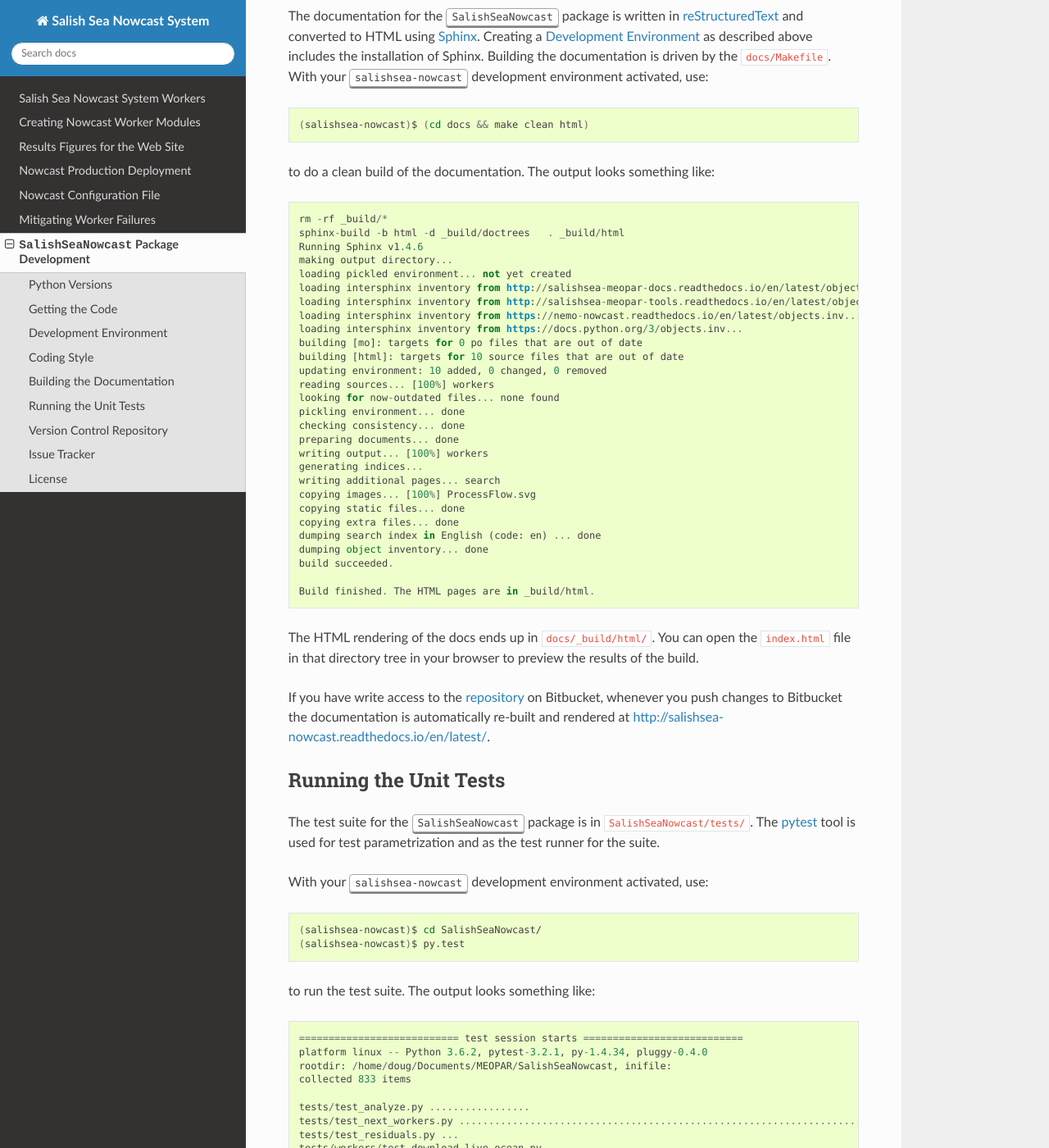
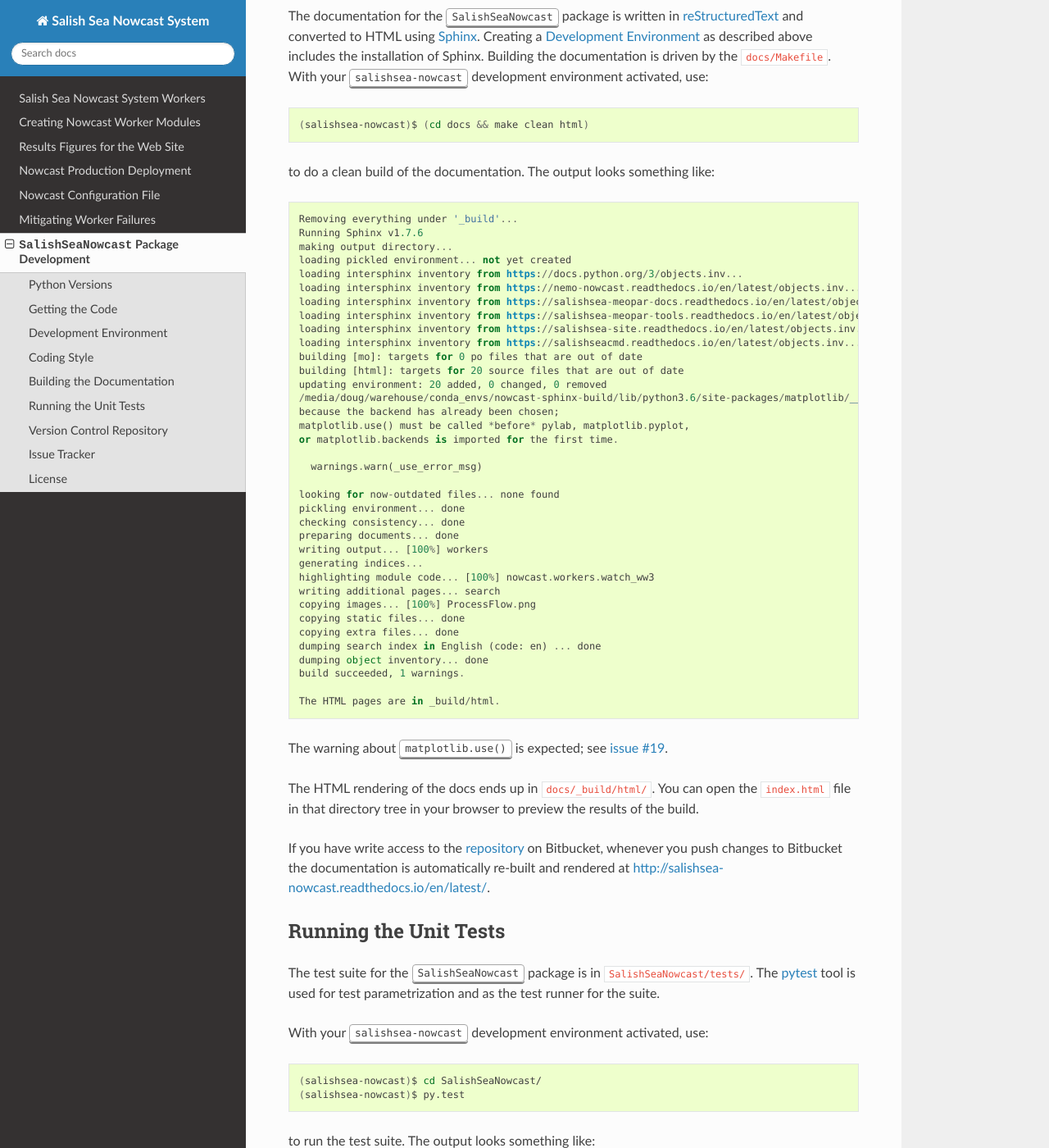
Before and after one commit to SalishSeaCast/SalishSeaNowcast, a Sphinx documentation site: the page built from docs/pkg_development.rst, in a window 1280 px wide and 1400 px high, scrolled down 2094 px. Shown: the whole window at 82% size. Built offline with Sphinx 7.4.7 and the Read the Docs theme 2.0.0, drawn with Linux system fonts in a browser that asks for light colours; the version number could not be read and is left out.

Commit message:
Update docs build section of package dev docs.

```diff
--- a/docs/pkg_development.rst
+++ b/docs/pkg_development.rst
@@ -192,34 +192,46 @@
 to do a clean build of the documentation.
 The output looks something like::
 
-  rm -rf _build/*
-  sphinx-build -b html -d _build/doctrees   . _build/html
-  Running Sphinx v1.4.6
+  Removing everything under '_build'...
+  Running Sphinx v1.7.6
   making output directory...
   loading pickled environment... not yet created
-  loading intersphinx inventory from http://salishsea-meopar-docs.readthedocs.io/en/latest/objects.inv...
-  loading intersphinx inventory from http://salishsea-meopar-tools.readthedocs.io/en/latest/objects.inv...
+  loading intersphinx inventory from https://docs.python.org/3/objects.inv...
   loading intersphinx inventory from https://nemo-nowcast.readthedocs.io/en/latest/objects.inv...
-  loading intersphinx inventory from https://docs.python.org/3/objects.inv...
+  loading intersphinx inventory from https://salishsea-meopar-docs.readthedocs.io/en/latest/objects.inv...
+  loading intersphinx inventory from https://salishsea-meopar-tools.readthedocs.io/en/latest/objects.inv...
+  loading intersphinx inventory from https://salishsea-site.readthedocs.io/en/latest/objects.inv...
+  loading intersphinx inventory from https://salishseacmd.readthedocs.io/en/latest/objects.inv...
   building [mo]: targets for 0 po files that are out of date
-  building [html]: targets for 10 source files that are out of date
-  updating environment: 10 added, 0 changed, 0 removed
-  reading sources... [100%] workers
+  building [html]: targets for 20 source files that are out of date
+  updating environment: 20 added, 0 changed, 0 removed
+  /media/doug/warehouse/conda_envs/nowcast-sphinx-build/lib/python3.6/site-packages/matplotlib/__init__.py:1357: UserWarning:  This call to matplotlib.use() has no effect
+  because the backend has already been chosen;
+  matplotlib.use() must be called *before* pylab, matplotlib.pyplot,
+  or matplotlib.backends is imported for the first time.
+
+    warnings.warn(_use_error_msg)
+
   looking for now-outdated files... none found
   pickling environment... done
   checking consistency... done
   preparing documents... done
   writing output... [100%] workers
   generating indices...
+  highlighting module code... [100%] nowcast.workers.watch_ww3
   writing additional pages... search
-  copying images... [100%] ProcessFlow.svg
+  copying images... [100%] ProcessFlow.png
   copying static files... done
   copying extra files... done
   dumping search index in English (code: en) ... done
   dumping object inventory... done
-  build succeeded.
+  build succeeded, 1 warnings.
 
-  Build finished. The HTML pages are in _build/html.
+  The HTML pages are in _build/html.
+
+The warning about :kbd:`matplotlib.use()` is expected; see `issue #19`_.
+
+.. _issue #19: https://bitbucket.org/salishsea/salishseanowcast/issues/19
 
 The HTML rendering of the docs ends up in :file:`docs/_build/html/`.
 You can open the :file:`index.html` file in that directory tree in your browser to preview the results of the build.
```
